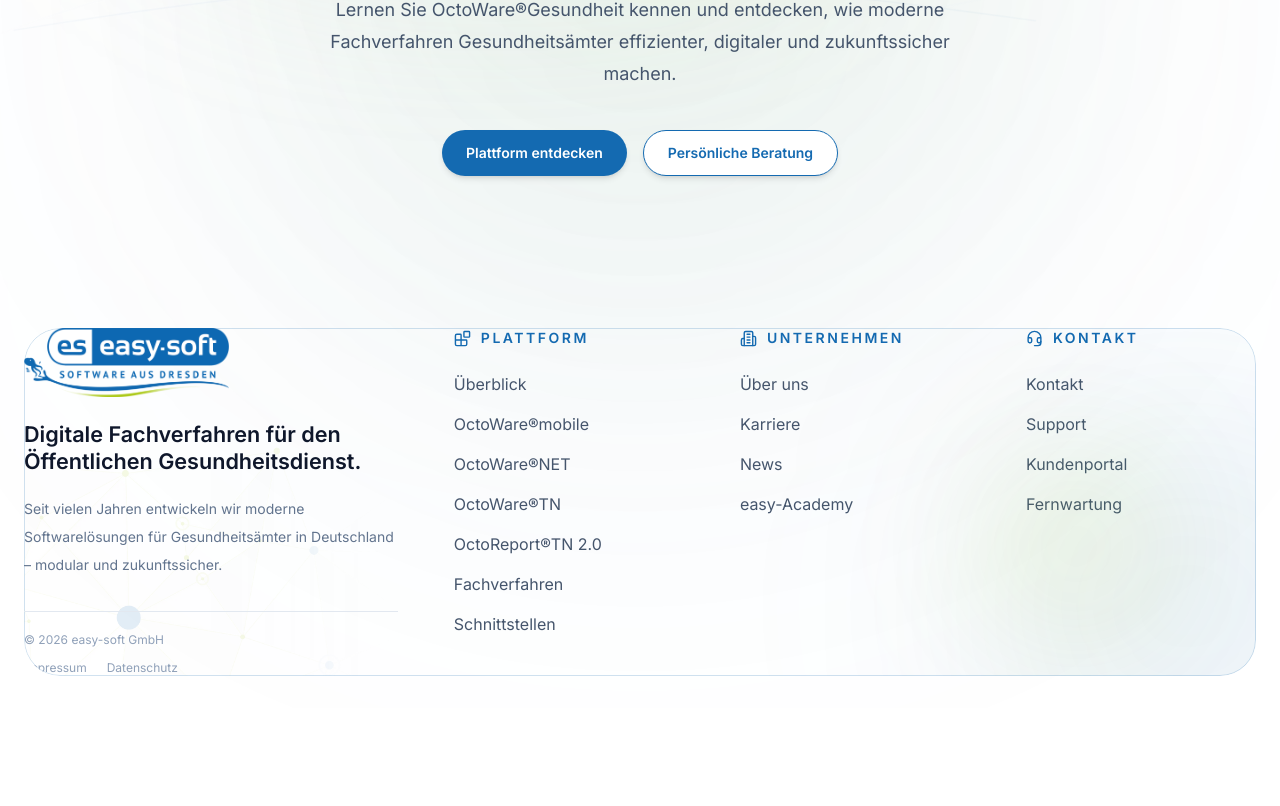
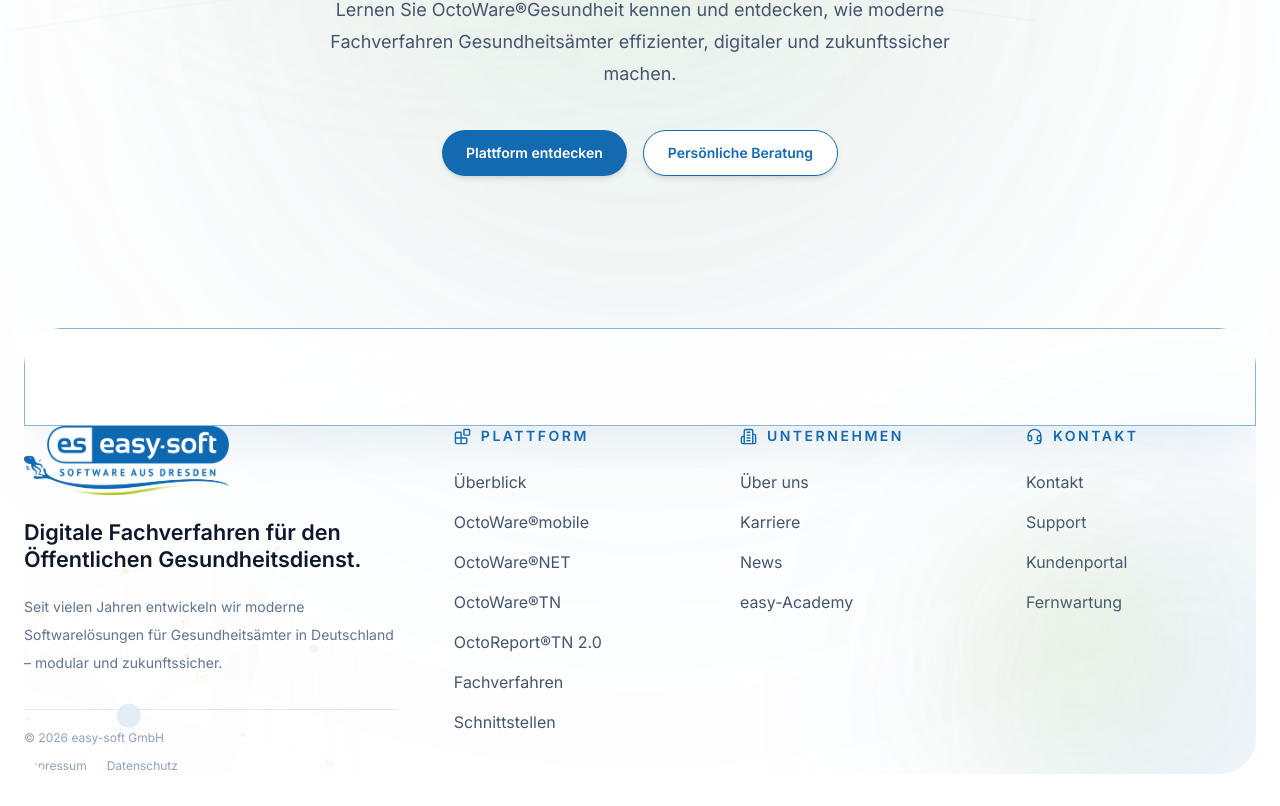
Before and after one commit to weblogger117-art/octoware-website, a Next.js app: page / in a window 1280 px wide. Shown: the part 6320-7126 px from the top of the page. Before the commit the page ends 7028 px from the top, so only its background shows below. Built offline with nearby package versions, Linux system fonts and the light colour scheme.

Commit message:
Update Footer.tsx

```diff
--- a/components/sections/Footer.tsx
+++ b/components/sections/Footer.tsx
@@ -29,13 +29,23 @@
 
   <div
     className="
-      pointer-events-none
-      absolute
-      inset-0
-      rounded-[36px]
-      border
-      border-[#146ab1]/20
-    "
+  relative
+  overflow-hidden
+
+  rounded-3x1
+
+  border
+  border-[#146ab1]/50
+
+  bg-white/80
+  backdrop-blur-xl
+
+  shadow-2xl
+  shadow-[#146ab1]/10
+
+  px-12
+  py-12
+"
   />
 
     {/* Inhalt */}
```
